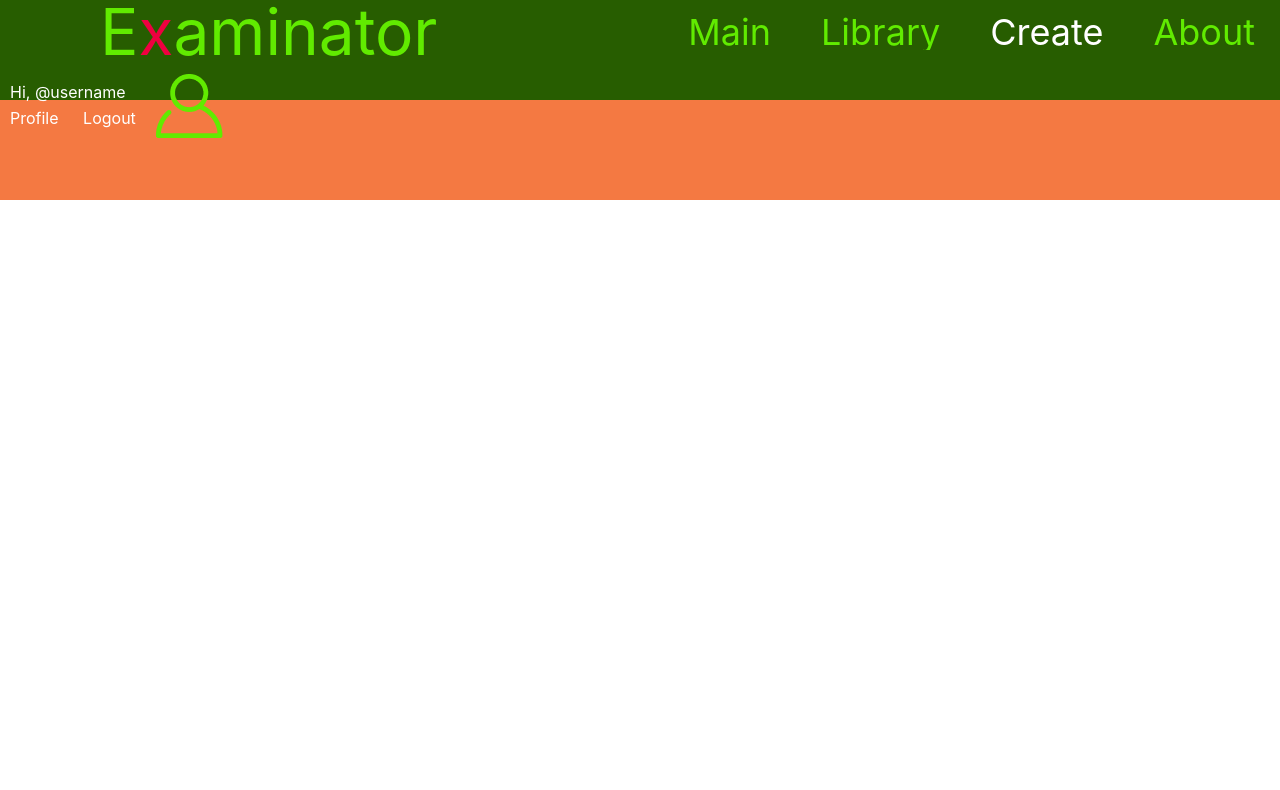
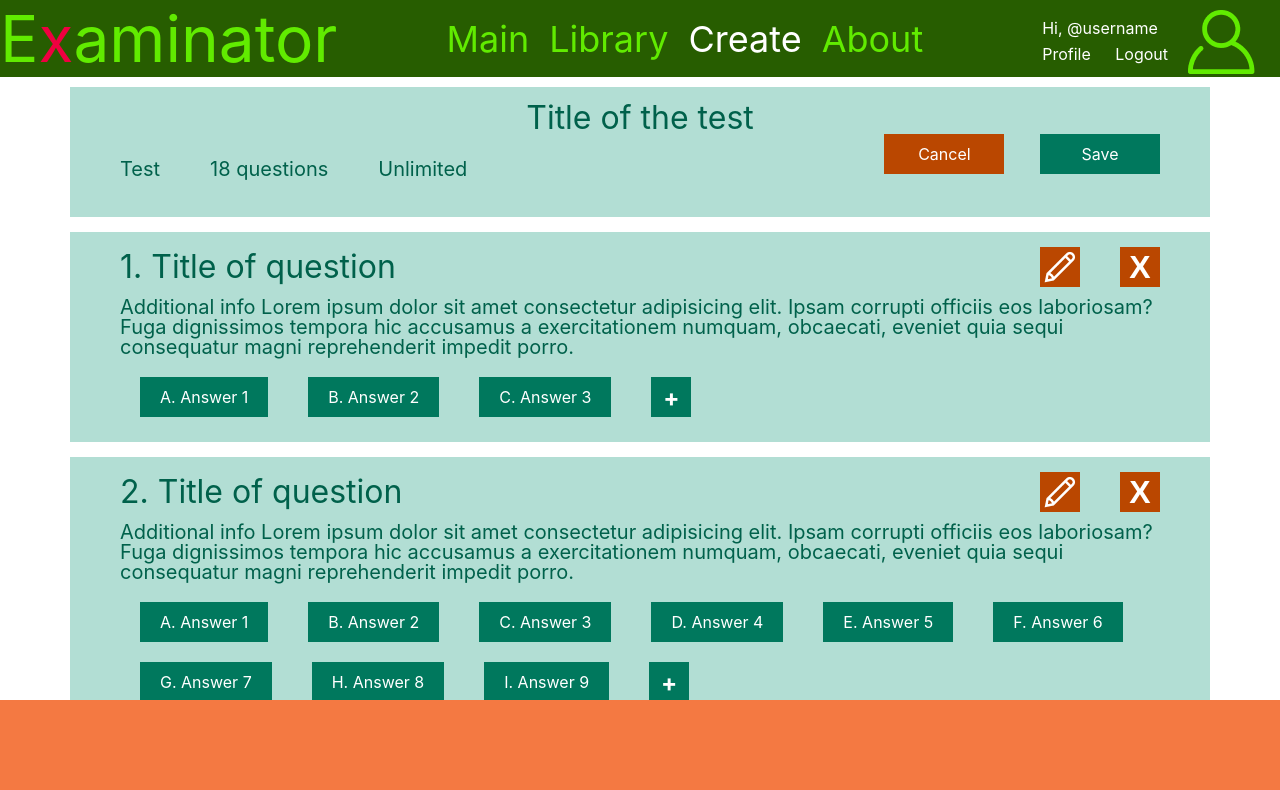
Before and after one commit to vladdosslove4ik/examinator, a website: page index.html in a window 1280 px wide. Drawn offline with Linux system fonts and the light colour scheme.

Commit message:
Test creator page fullHD design created

```diff
--- a/index.html
+++ b/index.html
@@ -15,12 +15,10 @@
       <div class="logo">E<span>x</span>aminator</div>
       <div class="menu__wrapper">
         <nav class="menu">
-                <ul>
-                    <li class="menu-item"><a href="#">Main</a></li>
-                    <li class="menu-item"><a href="#">Library</a></li>
-                    <li class="menu-item" style="color: #FFFFFF;"><a href="#">Create</a></li>
-                    <li class="menu-item"><a href="#">About</a></li>
-                </ul>
+                <div class="menu-item"><a href="#">Main</a></div>
+                <div class="menu-item"><a href="#">Library</a></div>
+                <div class="menu-item" style="color: #FFFFFF;"><a href="#">Create</a></div>
+                <div class="menu-item"><a href="#">About</a></div>
         </div>
         <div class="account__wrapper">
           <div class="account">
@@ -38,7 +36,67 @@
 
       </div>
     </header>
-    <div class="body"></div>
+    <div class="body">
+      <div class="test-header">
+        <div class="test-title">Title of the test</div>
+        <div class="test-controls__wrapper">
+          <div class="test-info">
+            <p class="type">Test</p>
+            <p class="numquestions">18 questions</p>
+            <p class="time">Unlimited</p>
+          </div>
+          <div class="control-buttons">
+            <button id="cancel">Cancel</button>
+            <button id="save-form">Save</button>
+          </div>
+        </div>
+      </div>
+      <div class="test-question">
+        <div class="test-question__wrapper">
+          <div class="question-title-controls__wrapper">
+            <div class="question-title">1. Title of question</div>
+            <div class="question-control-buttons">
+              <button id="edit"><img src="/src/img/edit.png" alt="Edit"></button>
+              <button id="delete">X</button>
+            </div>
+          </div>
+          <div class="question-info">Additional info Lorem ipsum dolor sit amet consectetur adipisicing elit. Ipsam corrupti officiis eos laboriosam? Fuga dignissimos tempora hic accusamus a exercitationem numquam, obcaecati, eveniet quia sequi consequatur magni reprehenderit impedit porro.</div>
+          <div class="question-answers__wrapper">
+            <button class="answer">A. Answer 1</button>
+            <button class="answer">B. Answer 2</button>
+            <button class="answer">C. Answer 3</button>
+            <button id="add">+</button>
+          </div>
+        </div>
+      </div>
+      <div class="test-question">
+        <div class="test-question__wrapper">
+          <div class="question-title-controls__wrapper">
+            <div class="question-title">2. Title of question</div>
+            <div class="question-control-buttons">
+              <button id="edit"><img src="/src/img/edit.png" alt="Edit"></button>
+              <button id="delete">X</button>
+            </div>
+          </div>
+          <div class="question-info">Additional info Lorem ipsum dolor sit amet consectetur adipisicing elit. Ipsam corrupti officiis eos laboriosam? Fuga dignissimos tempora hic accusamus a exercitationem numquam, obcaecati, eveniet quia sequi consequatur magni reprehenderit impedit porro.</div>
+          <div class="question-answers__wrapper">
+            <button class="answer">A. Answer 1</button>
+            <button class="answer">B. Answer 2</button>
+            <button class="answer">C. Answer 3</button>
+            <button class="answer">D. Answer 4</button>
+            <button class="answer">E. Answer 5</button>
+            <button class="answer">F. Answer 6</button>
+            <button class="answer">G. Answer 7</button>
+            <button class="answer">H. Answer 8</button>
+            <button class="answer">I. Answer 9</button>
+            <button id="add">+</button>
+          </div>
+        </div>
+      </div>
+      <div class="add-question-button">
+        <button id="new-question">+</button>
+      </div>
+    </div>
     <footer>
 
     </footer>
--- a/src/scss/_fonts.scss
+++ b/src/scss/_fonts.scss
@@ -3,5 +3,13 @@
   src: url(/fonts/Inter.ttf);
 }
 
+@mixin font-inter($font-weight, $font-size, $color) {
+	font-family: Inter, sans-serif;
+	font-style: normal;
+	font-weight: $font-weight;
+	font-size: $font-size;
+	color: $color;
+}
+
 
 //C:\Users\Vlad\Documents\test-site\
--- a/src/scss/_mixin.scss
+++ b/src/scss/_mixin.scss
@@ -1,14 +1,3 @@
-//FONT MIXINS
-@mixin manuale {
-	font-family: Manuale, sans-serif;
-	font-style: normal;
-}
-
-@mixin montserrat {
-	font-family: Montserrat, sans-serif;
-	font-style: normal;
-}
-
 @mixin header-content-zone() {
 	margin-left: auto;
 	margin-right: auto;
@@ -24,6 +13,7 @@
 		$content-width: 1140px;
 		width: $content-width;
 		@content;
+
 	}
 
 	@media only screen and (min-width: 961px) and (max-width: 1140px) {
@@ -43,6 +33,53 @@
 	text-align: center;
 	vertical-align: middle;
 }
+
+// Buttons
+@mixin button ($height, $bg) {
+	padding: 0px;
+	height: $height;
+	border: 0px;
+	color: #FFFFFF;
+	background: $bg;
+	cursor: pointer;
+}
+
+@mixin child-margin-cleaner {
+	:first-child {
+		margin-left: 0px;
+	}
+	:last-child {
+		margin-right: 0px;
+	}
+}
+
+
+@mixin red-button {
+	@include button(40px, $red-button);
+
+	&:hover {
+		background: $red-button-hover;
+	}
+
+	&:active {
+		background: $red-button-active;
+	}
+}
+
+@mixin green-button {
+	@include button(40px, $green-button);
+
+	&:hover {
+		background: $green-button-hover;
+	}
+
+	&:active {
+		background: $green-button-active;
+	}
+}
+
+
+
 
 @mixin bank-terms {
 	flex-grow: 1;
@@ -77,21 +114,6 @@
 
 @mixin mail-icon {
 	@include img(mail, 21px, 21px);
-}
-
-@mixin phone-icon {
-	@include img(phone, 21px, 21px);
-}
-
-@mixin check-icon {
-	.icon {
-		@include img(check, 29px, 29px);
-	}
-}
-@mixin nope-icon {
-	.icon {
-		@include img(nope, 29px, 29px);
-	}
 }
 
 @mixin bank-description ($advantage) {
--- a/src/scss/_variable.scss
+++ b/src/scss/_variable.scss
@@ -0,0 +1,12 @@
+$bg-color: rgba(0, 146, 113, 0.3);
+$font-color: #00614B;
+
+$green-button: #00785D;
+
+$green-button-active: #00c397;
+$green-button-hover: #009271;
+
+$red-button: #BA4700;
+
+$red-button-active: #ff6200;
+$red-button-hover: #e25600;
--- a/src/scss/blocks/_footer.scss
+++ b/src/scss/blocks/_footer.scss
@@ -1,4 +1,8 @@
 footer {
     background: #F47942;
+    position: absolute;
+    bottom: 0px;
+
+    width: 100%;
     height: 100px;
 }
--- a/src/scss/blocks/_header.scss
+++ b/src/scss/blocks/_header.scss
@@ -1,6 +1,5 @@
 header {
   width: 100%;
-  height: 100px;
   color: #61EB00;
   background: #275D00;
 
@@ -14,7 +13,7 @@ header {
   .logo {
 
     display: flex;
-    margin-left: 100px;
+    // margin-left: 100px;
 
     font-family: 'Inter', sans-serif;
     font-style: normal;
@@ -33,18 +32,17 @@ header {
     &__wrapper {
       display: flex;
       justify-content: space-between;
+      flex-wrap: wrap;
     }
 
     display: flex;
     align-items: center;
+    justify-content: space-around;
 
-    ul {
-      overflow: hidden;
-      display: flex;
 
-      li {
-        margin-left: 25px;
-        margin-right: 25px;
+    .menu-item {
+      margin-left: 10px;
+      margin-right: 10px;
 
       font-family: 'Inter', sans-serif;
       font-style: normal;
@@ -65,7 +63,7 @@ header {
       a:active {
         color: #FFFFFF;
       }
-      }
+
     }
   }
 
--- a/src/scss/blocks/_test_creator.scss
+++ b/src/scss/blocks/_test_creator.scss
@@ -0,0 +1,153 @@
+.body {
+    @include content-zone;
+    margin-top: 10px;
+    margin-bottom: 10px;
+
+
+    .test-header {
+        padding: 15px 50px;
+        background: $bg-color;
+        color: $font-color;
+        height: 100px;
+
+        .test-title {
+            text-align: center;
+
+            @include font-inter(400, 32px, $font-color);
+
+        }
+    }
+
+    .test-controls__wrapper {
+        display: flex;
+        justify-content: space-between;
+        flex-direction: row;
+        align-items: center;
+
+        @include font-inter(400, 20px, $font-color);
+
+        .test-info {
+            display: flex;
+
+            :first-child {
+                margin-left: 0px;
+            }
+
+            p {
+                margin: 0px 25px;
+            }
+
+
+        }
+
+        .control-buttons {
+            :last-child {
+                margin-right: 0px;
+            }
+
+            button {
+                width: 120px;
+                height: 40px;
+                margin: 0px 15px;
+                border: 0px;
+                margin-bottom: 30px;
+
+                @include font-inter(400, 16px, #FFFFFF);
+
+                &#cancel {
+                    @include red-button;
+                }
+
+                &#save-form {
+
+
+                    @include green-button;
+
+                }
+
+
+            }
+        }
+    }
+
+    .test-question {
+        margin: 15px auto;
+        padding: 15px 50px;
+        background: $bg-color;
+
+        &__wrapper {
+            display: flex;
+            flex-direction: column;
+        }
+
+        .question {
+            &-title-controls__wrapper {
+                display: flex;
+                justify-content: space-between;
+                flex-direction: row;
+                align-items: center;
+            }
+
+
+            &-title {
+                display: flex;
+                @include font-inter(400, 32px, $font-color);
+            }
+            &-control-buttons {
+                display: flex;
+
+                button {
+                    width: 40px;
+                    margin: 0px 20px;
+
+                    font-weight: 700;
+                    font-size: 32px;
+
+                    @include red-button;
+                }
+                @include child-margin-cleaner;
+
+            }
+            &-info {
+                margin: 10px 0px;
+                @include font-inter(400, 20px, $font-color);
+            }
+            &-answers__wrapper {
+                display: flex;
+                flex-wrap: wrap;
+                flex-direction: row;
+
+                button {
+                    @include font-inter(400, 16px, $font-color);
+                    @include green-button;
+
+                    padding-left: 20px;
+                    padding-right: 20px;
+                    margin: 10px 20px;
+
+                    &#add {
+                        @include font-inter(700, 24px, #FFFFFF);
+                        padding: 0px;
+                        vertical-align: middle;
+                        width: 40px;
+                        text-align: center;
+                    }
+
+                }
+            }
+        }
+    }
+
+    .add-question-button {
+        display: flex;
+        justify-content: center;
+
+        button {
+            @include green-button;
+            width: 100px;
+            height: 45px;
+            @include font-inter(700, 36px, #FFFFFF);
+            vertical-align: middle;
+        }
+    }
+}
```
Also changed, not shown: assets/css/main.min.css, src/img/edit.png (added). Lines whose indentation alone changed are shown as unchanged.
